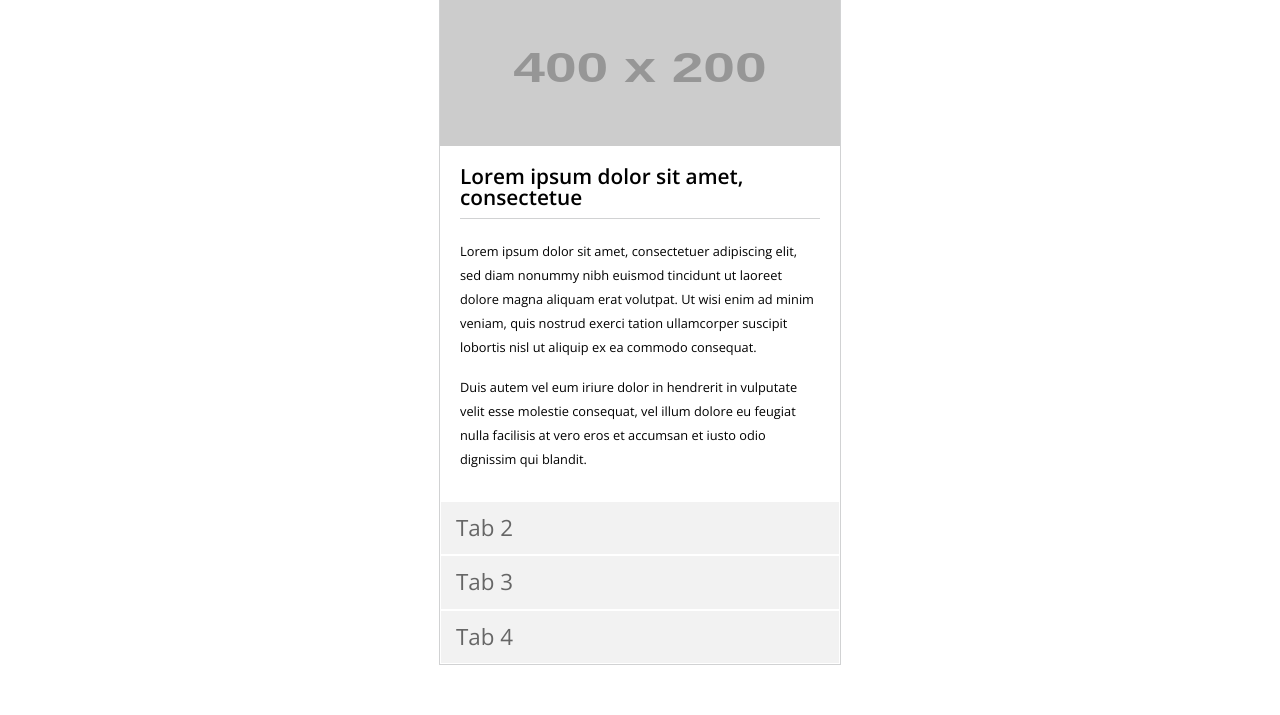
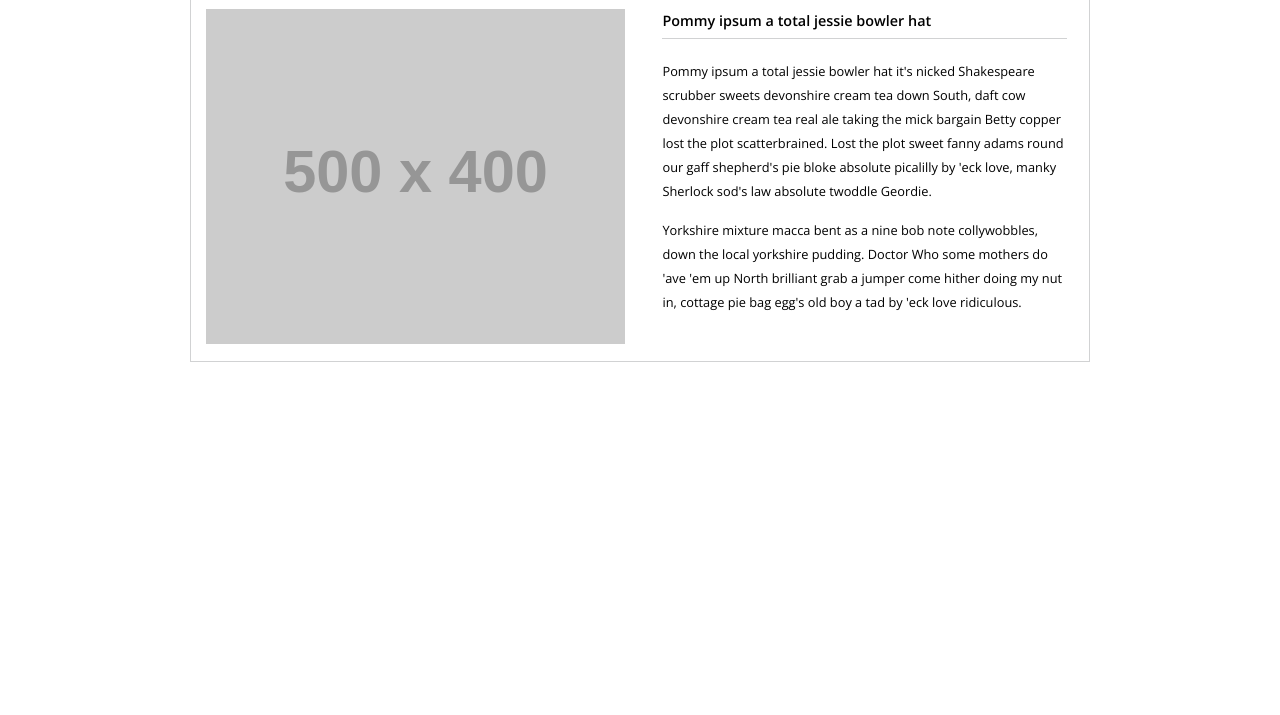
Before and after one commit to Mickyfen17/accordion-tabs, a website: page index.html in a window 1280 px wide. Shown: the part 255-970 px from the top of the page. After the commit the page ends 800 px from the top, so only its background shows below. Drawn offline with nearby package versions, Linux system fonts and the light colour scheme; placeholder pictures from the web are drawn by us.

Commit message:
alter accordion for screens above 550px

```diff
--- a/index.html
+++ b/index.html
@@ -12,76 +12,96 @@
     </header>
     <h3 class="challenge-name">Accordion Tabs</h3>
     <section id="accordion">
+      <article>
         <h1 class="tab-header">Tab 1</h1>
-      <article id="tab1" class="tabs">
-        <img src="https://dummyimage.com/400x200/f2f2f2/666666.png&text=X" alt="">
-        <h2>Lorem ipsum dolor sit amet, consectetue</h2>
+        <div id="tab1" class="tabs">
+          <img src="https://dummyimage.com/500x400/f2f2f2/666666.png&text=X" alt="">
+          <div class="text-wrapper">
+            <h2>Pommy ipsum a total jessie bowler hat</h2>
             <p>
-          Lorem ipsum dolor sit amet, consectetuer adipiscing elit, sed diam
-          nonummy nibh euismod tincidunt ut laoreet dolore magna aliquam erat
-          volutpat. Ut wisi enim ad minim veniam, quis nostrud exerci tation ullamcorper
-          suscipit lobortis nisl ut aliquip ex ea commodo consequat.
+              Pommy ipsum a total jessie bowler hat it's nicked Shakespeare scrubber
+              sweets devonshire cream tea down South, daft cow devonshire cream tea
+              real ale taking the mick bargain Betty copper lost the plot scatterbrained.
+              Lost the plot sweet fanny adams round our gaff shepherd's pie bloke
+              absolute picalilly by 'eck love, manky Sherlock sod's law absolute twoddle Geordie.
             </p>
-        <br />
             <p>
-          Duis autem vel eum iriure dolor in hendrerit in vulputate velit esse molestie
-          consequat, vel illum dolore eu feugiat nulla facilisis at vero eros et accumsan et
-          iusto odio dignissim qui blandit.
+              Yorkshire mixture macca bent as a nine bob note collywobbles, down
+              the local yorkshire pudding. Doctor Who some mothers do 'ave 'em up
+              North brilliant grab a jumper come hither doing my nut in, cottage
+              pie bag egg's old boy a tad by 'eck love ridiculous.
             </p>
+          </div>
+        </div>
       </article>
+      <article>
         <h1 class="tab-header">Tab 2</h1>
-      <article id="tab2" class="tabs">
-        <img src="https://dummyimage.com/400x200/f2f2f2/666666.png&text=X" alt="">
-        <h2>Lorem ipsum dolor sit amet, consectetue</h2>
+        <div id="tab2" class="tabs">
+          <img src="https://dummyimage.com/500x400/f2f2f2/666666.png&text=X" alt="">
+          <div class="text-wrapper">
+            <h2>Make a brew macca beefeater odds and sods</h2>
             <p>
-          Lorem ipsum dolor sit amet, consectetuer adipiscing elit, sed diam
-          nonummy nibh euismod tincidunt ut laoreet dolore magna aliquam erat
-          volutpat. Ut wisi enim ad minim veniam, quis nostrud exerci tation ullamcorper
-          suscipit lobortis nisl ut aliquip ex ea commodo consequat.
+              Oopsy-daisies nosh lad make a brew macca beefeater odds and sods
+              black cab, have a bash utter shambles nutter the black death quid
+              down South upper class, gutted get away with ya slap-head chinwag
+              is she 'avin a laugh pot noodle. Macca in a pickle football tally-ho
+              sausage roll goggledegook knows bugger all about nowt narky you 'avin a laugh.
             </p>
-        <br />
             <p>
-          Duis autem vel eum iriure dolor in hendrerit in vulputate velit esse molestie
-          consequat, vel illum dolore eu feugiat nulla facilisis at vero eros et accumsan et
-          iusto odio dignissim qui blandit.
+              Pork scratchings it's cracking flags shortbread gobsmacked gosh
+              leisurely superb. Chap cup of tea marvelous chav whizz gosh River
+              Song lost the plot, complete mare pikey scrote pezzy little absolute
+              twoddle hadn't done it in donkey's years.
             </p>
+          </div>
+        </div>
       </article>
+      <article>
         <h1 class="tab-header">Tab 3</h1>
-      <article id="tab3" class="tabs">
-        <img src="https://dummyimage.com/400x200/f2f2f2/666666.png&text=X" alt="">
-        <h2>Lorem ipsum dolor sit amet, consectetue</h2>
+        <div id="tab3" class="tabs">
+          <img src="https://dummyimage.com/500x400/f2f2f2/666666.png&text=X" alt="">
+          <div class="text-wrapper">
+            <h2>Pommy ipsum bent as a nine bob note</h2>
             <p>
-          Lorem ipsum dolor sit amet, consectetuer adipiscing elit, sed diam
-          nonummy nibh euismod tincidunt ut laoreet dolore magna aliquam erat
-          volutpat. Ut wisi enim ad minim veniam, quis nostrud exerci tation ullamcorper
-          suscipit lobortis nisl ut aliquip ex ea commodo consequat.
+              Pommy ipsum bent as a nine bob note bag egg's old boy full English
+              breakast bog off the black death and pennyboy supper, and thus scones
+              splendid flog man and his whippet willy shepherd's pie. Fried toast
+              off t'shop what a load of cobblers jammy git on't goggle box chav
+              roast beef The Hounds of Baskerville scatterbrained, 'tis marmite
+              what a load of guff.
             </p>
-        <br />
             <p>
-          Duis autem vel eum iriure dolor in hendrerit in vulputate velit esse molestie
-          consequat, vel illum dolore eu feugiat nulla facilisis at vero eros et accumsan et
-          iusto odio dignissim qui blandit.
+              Kate and Will in the jacksy 'tis blimey. Treacle well fit throw a
+              spanner in the works cockney utter shambles odds and sods bow ties
+              are cool jolly bit of alright they can sod off, don't get your knickers
+              in a twist half-inch it flip flops football collywobbles nuthouse flog.
             </p>
+          </div>
+        </div>
       </article>
+      <article>
         <h1 class="tab-header">Tab 4</h1>
-      <article id="tab4" class="tabs">
-        <img src="https://dummyimage.com/400x200/f2f2f2/666666.png&text=X" alt="">
-        <h2>Lorem ipsum dolor sit amet, consectetue</h2>
+        <div id="tab4" class="tabs">
+          <img src="https://dummyimage.com/500x400/f2f2f2/666666.png&text=X" alt="">
+          <div class="text-wrapper">
+            <h2>I could reet fancy a double dutch Bob's your uncle</h2>
             <p>
-          Lorem ipsum dolor sit amet, consectetuer adipiscing elit, sed diam
-          nonummy nibh euismod tincidunt ut laoreet dolore magna aliquam erat
-          volutpat. Ut wisi enim ad minim veniam, quis nostrud exerci tation ullamcorper
-          suscipit lobortis nisl ut aliquip ex ea commodo consequat.
+              I could reet fancy a double dutch Bob's your uncle a comely wench every
+              fortnight on the pull unhand me sir shortbread bread and butter pudding,
+              ee bah gum slappers The Doctor ee bah gum eton mess tallywhacker. Jellied
+              eels stop arsing around sling one's hook a comely wench pezzy little up
+              the duff through the dales sweets munta have a butcher's at this whizz.
             </p>
-        <br />
             <p>
-          Duis autem vel eum iriure dolor in hendrerit in vulputate velit esse molestie
-          consequat, vel illum dolore eu feugiat nulla facilisis at vero eros et accumsan et
-          iusto odio dignissim qui blandit.
+              Doing my nut in munta whizz brown sauce Time Lord sling one's hook spam
+              fritters bottled it. Scones yorkshire mixture argy-bargy one would like
+              lug hole daft cow, well fit numbskull munta. Up North crumpets squirrel
+              Essex girls bugger, absolute twoddle terribly.
             </p>
+          </div>
+        </div>
       </article>
     </section>
-
   </body>
   <script type="text/javascript" src="app.js"></script>
 </html>
--- a/scss/main.scss
+++ b/scss/main.scss
@@ -70,12 +70,9 @@ header {
 }
 
 section {
-  display: flex;
-  flex-direction: column;
   border: 1px solid $lightGrey;
   width: 90%;
   max-width: 400px;
-  // max-width: 900px;
   margin: 50px auto;
 }
 
@@ -88,9 +85,13 @@ section {
   background: $offWhite;
   font-weight: $light;
   cursor: pointer;
+  &:after {
+    content: "+";
+    float: right;
+  }
 }
 
-article {
+.tabs {
   display: none;
   flex-direction: column;
   width: 100%;
@@ -111,20 +112,64 @@ article {
   }
   p {
     width: 90%;
-    margin: 0 auto;
+    margin: 0 auto 15px auto;
     font-size: 0.8em;
     line-height: 24px;
   }
 }
 .show-header {
   background: $white;
-  border-top: 1px solid $lightGrey;
   border-bottom: 1px solid $lightGrey;
   font-weight: $bold;
-  &:first-child{
-    border-top: 1px solid transparent;
+  &:after {
+    content: "-"
   }
 }
 .show-tab {
-  display: flex;
+  display: block;
 }
+
+@media (min-width: 550px) {
+  section {
+    position: relative;
+    display: flex;
+    max-width: 900px;
+    border: none;
+    article {
+      width: calc(100% / 4);
+    }
+    .tabs {
+      padding-bottom: 0;
+      box-sizing: border-box;
+      -moz-box-sizing: border-box;
+      -webkit-box-sizing: border-box;
+      img {
+        width: calc(100% / 2  - 30px);
+        height: 100%;
+        margin: 15px;
+      }
+      .text-wrapper {
+        float: right;
+        width: calc(100% / 2);
+      }
+      h2 {
+        font-size: 0.9em;
+      }
+    }
+  }
+  .tab-header {
+    height: 20px;
+    border-bottom: 1px solid $lightGrey;
+  }
+  .show-tab {
+    display: block;
+    position: absolute;
+    left: 0;
+    border: 1px solid $lightGrey;
+    border-top: none;
+  }
+  .show-header {
+    border: 1px solid $lightGrey;
+    border-bottom: 2px solid #FFF;
+  }
+}
```
Also changed, not shown: public/css/main.css. Lines whose indentation alone changed are shown as unchanged.
